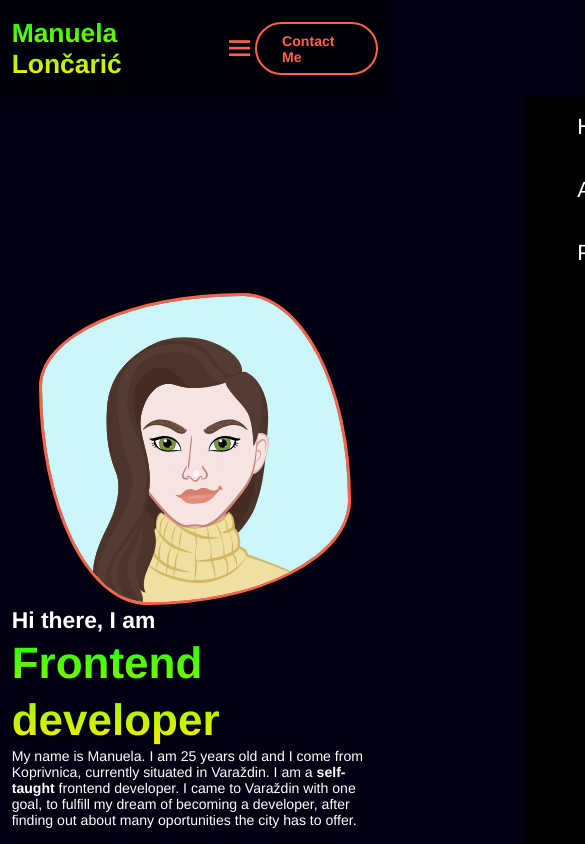
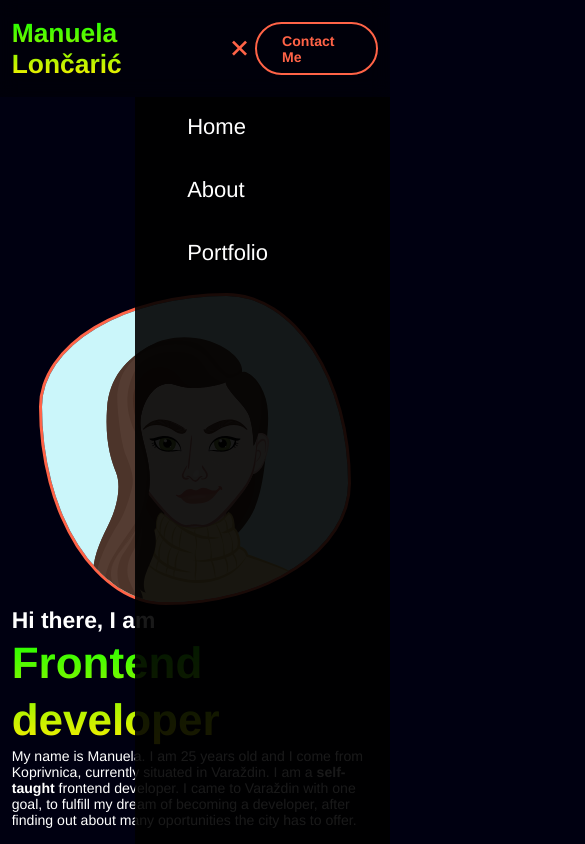
Before and after one commit to Manuela243/Portfolio, a plain HTML site: page Portfolio.html in a window 390 px wide. Both pictures are taken after a click on the element 239 px from the left and 48 px from the top of the page. Shown: the top 844 px of the page, 585 px wide, since content can reach past the window. Drawn offline with nearby package versions, Linux system fonts and the light colour scheme.

Commit message:
Added JS and added TypeJS from GitHub (CDN); added toggle and remove for menu and navbar; going to add typing text code

```diff
--- a/Portfolio.html
+++ b/Portfolio.html
@@ -106,5 +106,9 @@
       &copy; Manuela Lončarić │ All Rights Reserved
     </p>
 </footer>
+
+<script src="https://unpkg.com/typed.js@2.1.0/dist/typed.umd.js"></script>
+<script src="portfoliojavascript.js"></script> <!--Written in the body for better display speed-->
+
 </body>
 </html>
--- /dev/null
+++ b/portfoliojavascript.js
@@ -0,0 +1,12 @@
+let menu = document.querySelector("#menu-icon");
+let navbar = document.querySelector(".navbar");
+
+menu.onclick = () => {
+    menu.classList.toggle("bx-x");
+    navbar.classList.toggle("active");
+}
+
+window.onscroll = () => {
+    menu.classList.remove("bx-x");
+    navbar.classList.remove("active");
+}
```
